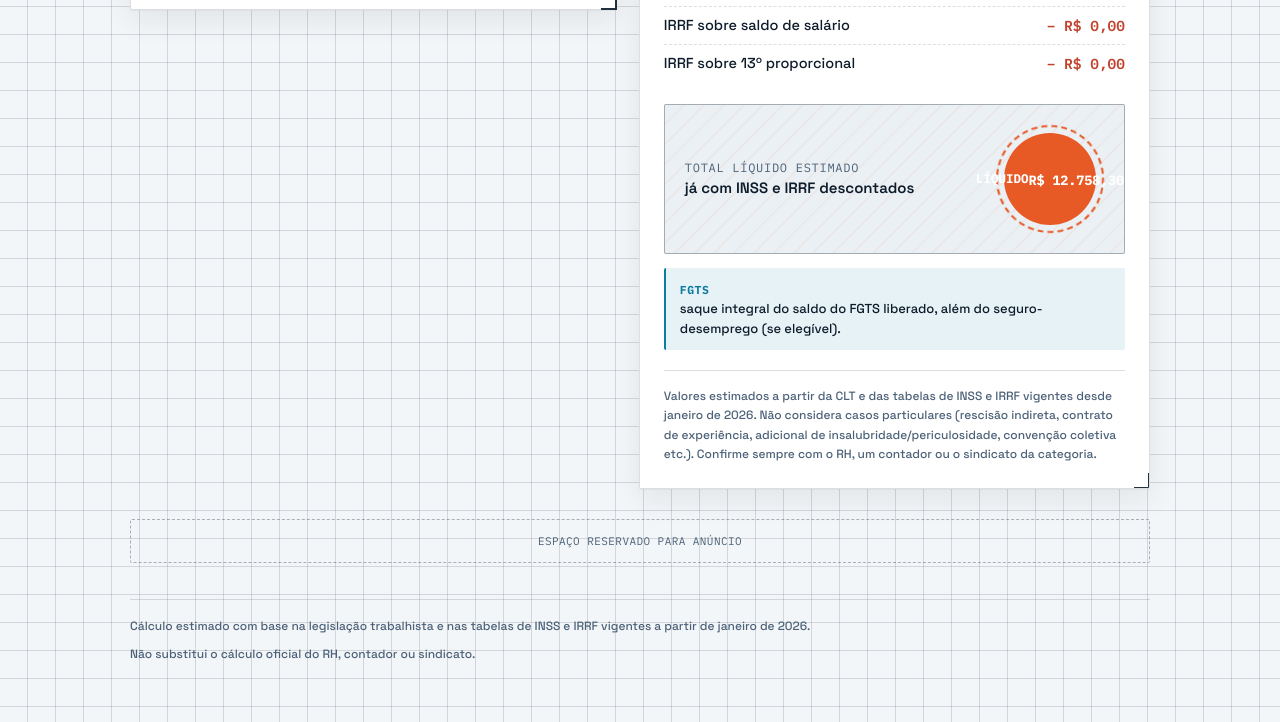
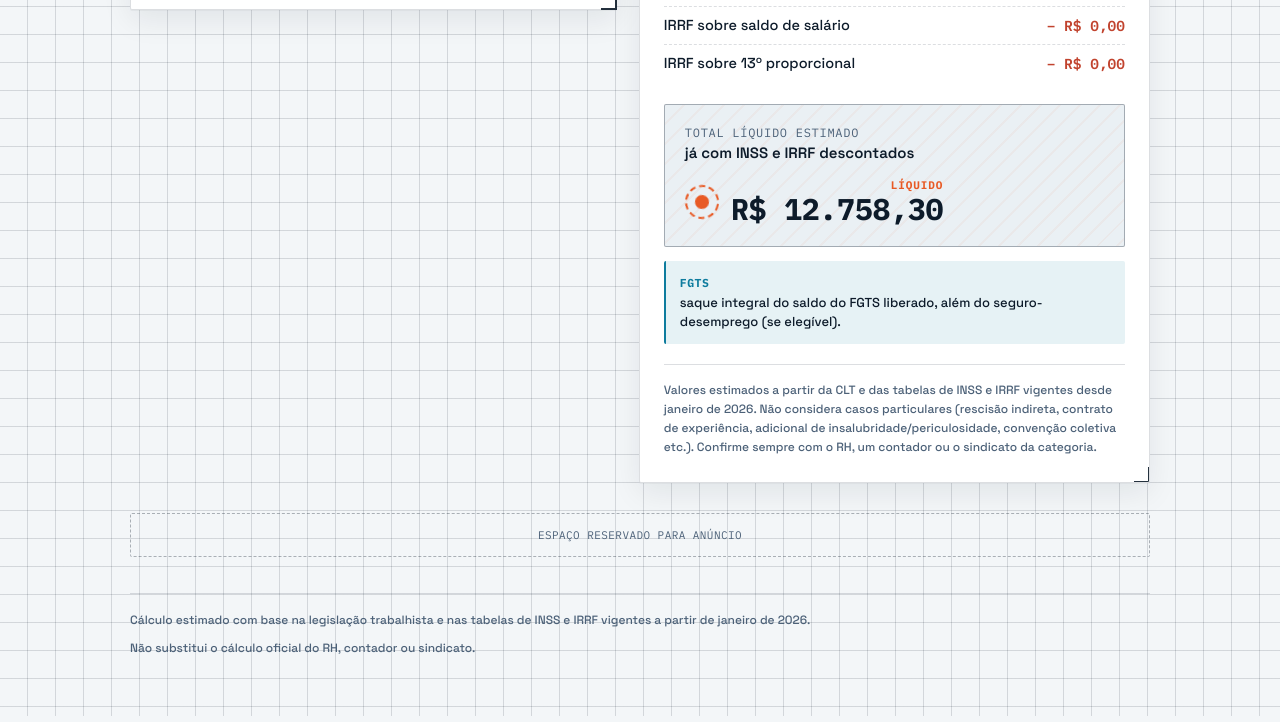
Before and after one commit to yuricruzcorreia2024-netizen/calculadoradeirescisao, a plain HTML site: page index.html in a window 1280 px wide. Shown: the part 749-1471 px from the top of the page. Drawn offline with Linux system fonts and the light colour scheme.

Commit message:
Update index.html

```diff
--- a/index.html
+++ b/index.html
@@ -252,20 +252,25 @@
   }
   .total-band .lbl { font-family:'IBM Plex Mono', monospace; font-size: 12px; text-transform:uppercase; letter-spacing:0.06em; color: var(--ink-soft); z-index:1; }
   .total-band .lbl b { display:block; font-family:'Space Grotesk'; font-size: 15px; text-transform:none; letter-spacing:0; color: var(--ink); margin-top:3px; font-weight:600; }
-  .stamp-wrap { position:relative; width: 108px; height: 108px; flex: none; z-index:1; }
+  .stamp-wrap { position:relative; display:flex; align-items:center; gap:12px; z-index:1; }
+  .stamp-dot { position:relative; width: 34px; height: 34px; flex: none; }
   .stamp-ring {
     position:absolute; inset:0; border-radius:50%;
     border: 2px dashed var(--accent);
     animation: spin 18s linear infinite;
   }
   @keyframes spin { to { transform: rotate(360deg); } }
-  .stamp-center {
-    position:absolute; inset:8px; border-radius:50%;
-    background: var(--accent); color: var(--accent-ink);
-    display:flex; align-items:center; justify-content:center; text-align:center;
-    font-family:'IBM Plex Mono', monospace; font-weight:700; font-size: 12.5px; line-height:1.2; padding: 4px;
+  .stamp-ring::after {
+    content:""; position:absolute; inset: 8px; border-radius:50%; background: var(--accent);
   }
-  .stamp-center .amt { display:block; font-size: 13.5px; margin-top:2px; letter-spacing:-0.01em; }
+  .stamp-figure { display:flex; flex-direction:column; align-items:flex-end; text-align:right; }
+  .stamp-figure .cap { font-family:'IBM Plex Mono', monospace; font-size: 11px; font-weight:700; letter-spacing:0.08em; color: var(--accent); }
+  .stamp-figure .amt {
+    font-family:'IBM Plex Mono', monospace; font-weight:700; color: var(--ink);
+    font-size: clamp(20px, 4.4vw, 30px); letter-spacing:-0.01em; line-height:1.15;
+    word-break: break-word; max-width: 46vw;
+  }
+  @media (max-width: 480px) { .total-band { flex-direction: column; align-items: flex-start; } .stamp-figure { align-items:flex-start; text-align:left; } }
 
   .fgts-note {
     margin: 14px 24px 0; padding: 12px 14px; background: var(--cyan-soft);
@@ -644,8 +649,8 @@
       <div class="total-band">
         <div class="lbl">Total líquido estimado<b>já com INSS e IRRF descontados</b></div>
         <div class="stamp-wrap">
-          <div class="stamp-ring"></div>
-          <div class="stamp-center"><span>LÍQUIDO</span><span class="amt" id="totalAmt">${fmt(0)}</span></div>
+          <div class="stamp-dot"><div class="stamp-ring"></div></div>
+          <div class="stamp-figure"><span class="cap">LÍQUIDO</span><span class="amt" id="totalAmt">${fmt(0)}</span></div>
         </div>
       </div>
       <div class="fgts-note"><b>FGTS</b><br>${saqueFgtsInfo}</div>
```
